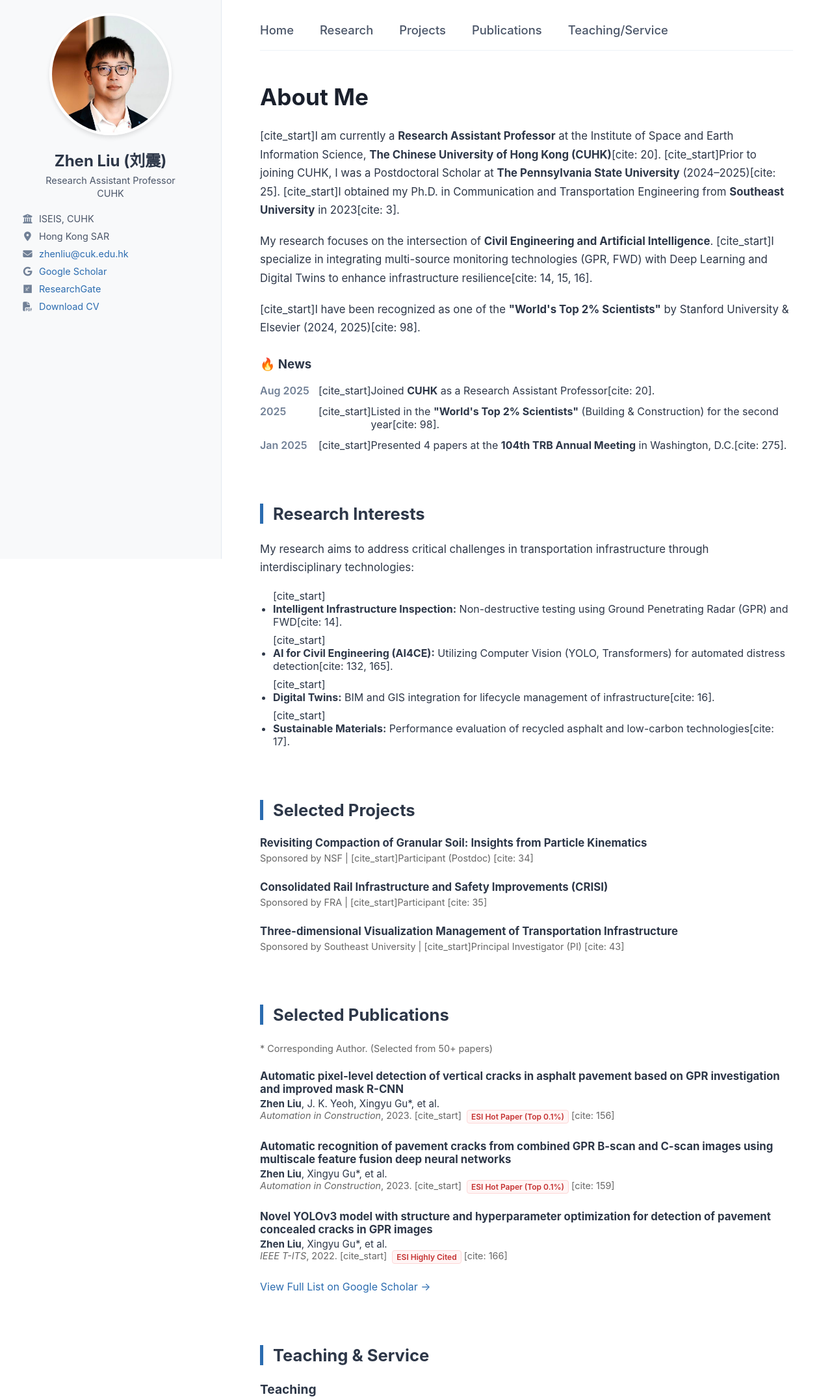
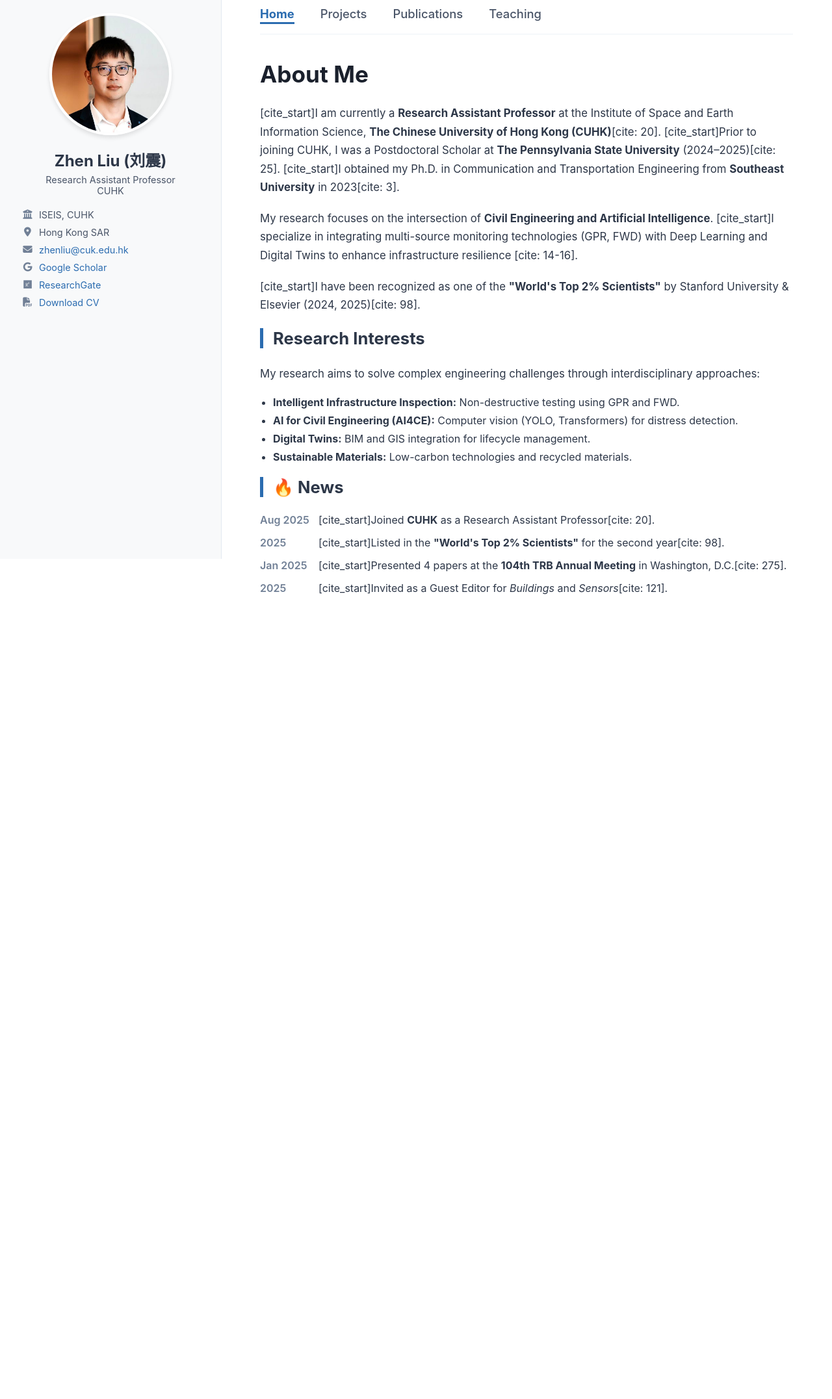
Before and after one commit to ZhenL1996/ZhenL1996.github.io, a plain HTML site: page index.html in a window 1280 px wide. Shown: the part 20-2173 px from the top of the page at 65% size. After the commit the page ends 990 px from the top, so only its background shows below. Drawn offline with Linux system fonts and the light colour scheme.

Commit message:
Update index.html

```diff
--- a/index.html
+++ b/index.html
@@ -6,17 +6,13 @@
     <title>Zhen Liu | CUHK</title>
     <link rel="stylesheet" href="https://cdnjs.cloudflare.com/ajax/libs/font-awesome/6.4.0/css/all.min.css">
     <style>
-        /* --- 1. 全局设置 --- */
+        /* --- 1. 全局样式 --- */
         :root {
-            --primary-color: #2b6cb0; /* 学术蓝 */
+            --primary-color: #2b6cb0;
             --text-color: #2d3748;
-            --bg-color: #ffffff;
             --sidebar-bg: #f8f9fa;
             --link-color: #2b6cb0;
-            --link-hover: #1a365d;
         }
-
-        html { scroll-behavior: smooth; } /* 点击导航平滑滚动 */
 
         body {
             font-family: -apple-system, BlinkMacSystemFont, "Segoe UI", Roboto, "Helvetica Neue", Arial, sans-serif;
@@ -27,9 +23,9 @@
         }
 
         a { color: var(--link-color); text-decoration: none; }
-        a:hover { text-decoration: underline; color: var(--link-hover); }
+        a:hover { text-decoration: underline; }
 
-        /* --- 2. 左侧侧边栏 (固定不动) --- */
+        /* --- 2. 左侧侧边栏 (固定) --- */
         .sidebar {
             width: 280px;
             background-color: var(--sidebar-bg);
@@ -39,10 +35,9 @@
             flex-direction: column;
             align-items: center;
             flex-shrink: 0;
-            position: fixed; /* 固定在左侧 */
+            position: fixed;
             height: 100vh;
             overflow-y: auto;
-            z-index: 1000;
         }
 
         .avatar {
@@ -55,127 +50,94 @@
             border: 4px solid #fff;
         }
 
-        .profile-name {
-            font-size: 1.5rem;
-            font-weight: 700;
-            margin-bottom: 5px;
-            text-align: center;
-        }
-
-        .profile-bio {
-            font-size: 0.9rem;
-            color: #4a5568;
-            text-align: center;
-            margin-bottom: 20px;
-            line-height: 1.4;
-        }
-
+        .profile-name { font-size: 1.5rem; font-weight: 700; margin-bottom: 5px; text-align: center; }
+        .profile-bio { font-size: 0.9rem; color: #4a5568; text-align: center; margin-bottom: 20px; }
         .profile-links { width: 100%; font-size: 0.9rem; }
         .link-item { display: flex; align-items: center; margin-bottom: 10px; color: #4a5568; }
         .link-item i { width: 25px; color: #718096; margin-right: 5px; text-align: center; }
 
         /* --- 3. 右侧主内容区域 --- */
         .main {
-            margin-left: 340px; /* 让出侧边栏的宽度 (280+60) */
-            padding: 40px 60px;
+            margin-left: 340px;
+            padding: 0 60px 40px 60px; /* Top padding removed for sticky nav */
             max-width: 900px;
             flex-grow: 1;
         }
 
-        /* --- 顶部横向导航栏 (新增的核心部分) --- */
+        /* --- 顶部导航栏 (交互核心) --- */
         .top-nav {
             display: flex;
-            gap: 40px; /* 菜单项之间的间距 */
-            margin-bottom: 50px;
-            padding-bottom: 15px;
-            border-bottom: 1px solid #edf2f7; /* 底部淡灰色分割线 */
-            position: sticky; /* 吸顶效果 */
+            gap: 40px;
+            padding: 25px 0 15px 0;
+            border-bottom: 1px solid #edf2f7;
+            position: sticky;
             top: 0;
-            background: rgba(255, 255, 255, 0.95); /* 背景微透明 */
+            background: rgba(255, 255, 255, 0.98);
             z-index: 100;
-            padding-top: 10px;
-            backdrop-filter: blur(5px);
+            margin-bottom: 40px;
         }
 
-        .nav-link {
+        .nav-btn {
+            background: none;
+            border: none;
             font-size: 1.15rem;
             color: #4a5568;
             font-weight: 500;
+            cursor: pointer;
             padding: 5px 0;
             position: relative;
+            font-family: inherit;
         }
 
-        .nav-link:hover {
-            color: var(--primary-color);
-            text-decoration: none;
-        }
+        .nav-btn:hover { color: var(--primary-color); }
 
-        /* 鼠标悬停时的下划线动画 */
-        .nav-link::after {
+        /* 激活状态的菜单样式 */
+        .nav-btn.active { color: var(--primary-color); font-weight: 700; }
+        .nav-btn.active::after {
             content: '';
             position: absolute;
-            width: 0;
-            height: 2px;
+            width: 100%;
+            height: 3px;
             bottom: 0;
             left: 0;
             background-color: var(--primary-color);
-            transition: width 0.3s;
         }
 
-        .nav-link:hover::after {
-            width: 100%;
+        /* --- 内容板块 (默认隐藏) --- */
+        .content-section {
+            display: none; /* 默认隐藏所有板块 */
+            animation: fadeIn 0.4s ease;
         }
 
-        /* --- 内容板块样式 --- */
-        section {
-            margin-bottom: 80px;
-            scroll-margin-top: 100px; /* 防止点击导航时，标题被导航栏遮挡 */
+        /* 默认显示的板块 */
+        .content-section.active-section {
+            display: block;
         }
 
-        h1 { font-size: 2.2rem; margin-bottom: 25px; color: #1a202c; }
-        h2 {
-            font-size: 1.6rem;
-            margin-bottom: 25px;
-            color: #2d3748;
-            border-left: 5px solid var(--primary-color);
-            padding-left: 15px;
+        @keyframes fadeIn {
+            from { opacity: 0; transform: translateY(5px); }
+            to { opacity: 1; transform: translateY(0); }
         }
 
+        /* 通用排版 */
+        h1 { font-size: 2.2rem; margin-bottom: 25px; color: #1a202c; }
+        h2 { font-size: 1.6rem; margin-bottom: 25px; color: #2d3748; border-left: 5px solid var(--primary-color); padding-left: 15px; }
         p { line-height: 1.7; margin-bottom: 1.2rem; font-size: 1.05rem; }
-
-        /* 列表样式 */
         ul { padding-left: 20px; }
         li { margin-bottom: 8px; }
 
-        .project-item, .pub-item { margin-bottom: 25px; }
-        .item-title { font-weight: 700; display: block; font-size: 1.05rem; margin-bottom: 3px; }
-        .item-meta { color: #666; font-size: 0.9rem; }
-
-        /* 标签样式 (Hot Paper) */
-        .tag {
-            display: inline-block;
-            background-color: #fff5f5;
-            color: #c53030;
-            font-size: 0.75rem;
-            padding: 2px 6px;
-            border-radius: 4px;
-            border: 1px solid #fed7d7;
-            margin-left: 8px;
-            font-weight: 600;
-            vertical-align: middle;
-        }
+        .tag { display: inline-block; background: #fff5f5; color: #c53030; font-size: 0.75rem; padding: 2px 6px; border-radius: 4px; border: 1px solid #fed7d7; margin-left: 8px; font-weight: 600; }
 
         /* News 列表 */
-        .news-list { list-style: none; padding: 0; }
-        .news-item { display: flex; margin-bottom: 12px; }
+        .news-item { display: flex; margin-bottom: 15px; }
         .news-date { min-width: 90px; font-weight: 600; color: #718096; }
 
         /* 移动端适配 */
         @media (max-width: 900px) {
             body { flex-direction: column; }
             .sidebar { position: relative; width: auto; height: auto; border-right: none; padding: 30px; }
-            .main { margin-left: 0; padding: 30px; }
-            .top-nav { gap: 20px; flex-wrap: wrap; justify-content: center; font-size: 1rem; }
+            .main { margin-left: 0; padding: 20px; }
+            .top-nav { gap: 20px; flex-wrap: wrap; justify-content: center; }
         }
     </style>
 </head>
@@ -183,159 +145,169 @@
 
     <aside class="sidebar">
         <img src="avatar.jpg" alt="Zhen Liu" class="avatar">
-
         <div class="profile-name">Zhen Liu (刘震)</div>
-        <div class="profile-bio">
-            Research Assistant Professor<br>
-            CUHK
-        </div>
-
+        <div class="profile-bio">Research Assistant Professor<br>CUHK</div>
         <div class="profile-links">
-            <div class="link-item">
-                <i class="fas fa-university"></i> <span>ISEIS, CUHK</span>
-            </div>
-            <div class="link-item">
-                <i class="fas fa-map-marker-alt"></i> <span>Hong Kong SAR</span>
-            </div>
-            <div class="link-item">
-                <i class="fas fa-envelope"></i> <a href="mailto:zhenliu@cuk.edu.hk">zhenliu@cuk.edu.hk</a>
-            </div>
-            <div class="link-item">
-                <i class="fab fa-google"></i> <a href="#">Google Scholar</a>
-            </div>
-            <div class="link-item">
-                <i class="fab fa-researchgate"></i> <a href="#">ResearchGate</a>
-            </div>
-            <div class="link-item">
-                <i class="fas fa-file-pdf"></i> <a href="#">Download CV</a>
-            </div>
+            <div class="link-item"><i class="fas fa-university"></i> <span>ISEIS, CUHK</span></div>
+            <div class="link-item"><i class="fas fa-map-marker-alt"></i> <span>Hong Kong SAR</span></div>
+            <div class="link-item"><i class="fas fa-envelope"></i> <a href="mailto:zhenliu@cuk.edu.hk">zhenliu@cuk.edu.hk</a></div>
+            <div class="link-item"><i class="fab fa-google"></i> <a href="#">Google Scholar</a></div>
+            <div class="link-item"><i class="fab fa-researchgate"></i> <a href="#">ResearchGate</a></div>
+            <div class="link-item"><i class="fas fa-file-pdf"></i> <a href="#">Download CV</a></div>
         </div>
     </aside>
 
     <main class="main">
 
         <nav class="top-nav">
-            <a href="#home" class="nav-link">Home</a>
-            <a href="#research" class="nav-link">Research</a>
-            <a href="#projects" class="nav-link">Projects</a>
-            <a href="#publications" class="nav-link">Publications</a>
-            <a href="#teaching" class="nav-link">Teaching/Service</a>
+            <button class="nav-btn active" onclick="showSection('home', this)">Home</button>
+            <button class="nav-btn" onclick="showSection('projects', this)">Projects</button>
+            <button class="nav-btn" onclick="showSection('publications', this)">Publications</button>
+            <button class="nav-btn" onclick="showSection('teaching', this)">Teaching</button>
         </nav>
 
-        <section id="home">
+        <div id="home" class="content-section active-section">
+            <section>
                 <h1>About Me</h1>
                 <p>
                     [cite_start]I am currently a <strong>Research Assistant Professor</strong> at the Institute of Space and Earth Information Science, <strong>The Chinese University of Hong Kong (CUHK)</strong>[cite: 20]. [cite_start]Prior to joining CUHK, I was a Postdoctoral Scholar at <strong>The Pennsylvania State University</strong> (2024–2025)[cite: 25]. [cite_start]I obtained my Ph.D. in Communication and Transportation Engineering from <strong>Southeast University</strong> in 2023[cite: 3].
                 </p>
                 <p>
-                My research focuses on the intersection of <strong>Civil Engineering and Artificial Intelligence</strong>. [cite_start]I specialize in integrating multi-source monitoring technologies (GPR, FWD) with Deep Learning and Digital Twins to enhance infrastructure resilience[cite: 14, 15, 16].
+                    My research focuses on the intersection of <strong>Civil Engineering and Artificial Intelligence</strong>. [cite_start]I specialize in integrating multi-source monitoring technologies (GPR, FWD) with Deep Learning and Digital Twins to enhance infrastructure resilience [cite: 14-16].
                 </p>
                 <p>
                     [cite_start]I have been recognized as one of the <strong>"World's Top 2% Scientists"</strong> by Stanford University & Elsevier (2024, 2025)[cite: 98].
                 </p>
+            </section>
 
-            <h3 style="margin-top: 30px;">🔥 News</h3>
-            <ul class="news-list">
-                <li class="news-item">
-                    <span class="news-date">Aug 2025</span>
-                    [cite_start]<div>Joined <strong>CUHK</strong> as a Research Assistant Professor[cite: 20].</div>
-                </li>
-                <li class="news-item">
-                    <span class="news-date">2025</span>
-                    [cite_start]<div>Listed in the <strong>"World's Top 2% Scientists"</strong> (Building & Construction) for the second year[cite: 98].</div>
-                </li>
-                <li class="news-item">
-                    <span class="news-date">Jan 2025</span>
-                    [cite_start]<div>Presented 4 papers at the <strong>104th TRB Annual Meeting</strong> in Washington, D.C.[cite: 275].</div>
-                </li>
+            <section>
+                <h2>Research Interests</h2>
+                <p>My research aims to solve complex engineering challenges through interdisciplinary approaches:</p>
+                <ul>
+                    <li><strong>Intelligent Infrastructure Inspection:</strong> Non-destructive testing using GPR and FWD.</li>
+                    <li><strong>AI for Civil Engineering (AI4CE):</strong> Computer vision (YOLO, Transformers) for distress detection.</li>
+                    <li><strong>Digital Twins:</strong> BIM and GIS integration for lifecycle management.</li>
+                    <li><strong>Sustainable Materials:</strong> Low-carbon technologies and recycled materials.</li>
                 </ul>
             </section>
 
-        <section id="research">
-            <h2>Research Interests</h2>
-            <p>My research aims to address critical challenges in transportation infrastructure through interdisciplinary technologies:</p>
-            <ul>
-                [cite_start]<li><strong>Intelligent Infrastructure Inspection:</strong> Non-destructive testing using Ground Penetrating Radar (GPR) and FWD[cite: 14].</li>
-                [cite_start]<li><strong>AI for Civil Engineering (AI4CE):</strong> Utilizing Computer Vision (YOLO, Transformers) for automated distress detection[cite: 132, 165].</li>
-                [cite_start]<li><strong>Digital Twins:</strong> BIM and GIS integration for lifecycle management of infrastructure[cite: 16].</li>
-                [cite_start]<li><strong>Sustainable Materials:</strong> Performance evaluation of recycled asphalt and low-carbon technologies[cite: 17].</li>
-            </ul>
-        </section>
-
-        <section id="projects">
-            <h2>Selected Projects</h2>
-            <div class="project-item">
-                <span class="item-title">Revisiting Compaction of Granular Soil: Insights from Particle Kinematics</span>
-                <span class="item-meta">Sponsored by NSF | [cite_start]Participant (Postdoc) [cite: 34]</span>
+            <section>
+                <h2>🔥 News</h2>
+                <div class="news-item">
+                    <span class="news-date">Aug 2025</span>
+                    [cite_start]<div>Joined <strong>CUHK</strong> as a Research Assistant Professor[cite: 20].</div>
                 </div>
-            <div class="project-item">
-                <span class="item-title">Consolidated Rail Infrastructure and Safety Improvements (CRISI)</span>
-                <span class="item-meta">Sponsored by FRA | [cite_start]Participant [cite: 35]</span>
+                <div class="news-item">
+                    <span class="news-date">2025</span>
+                    [cite_start]<div>Listed in the <strong>"World's Top 2% Scientists"</strong> for the second year[cite: 98].</div>
                 </div>
-            <div class="project-item">
-                <span class="item-title">Three-dimensional Visualization Management of Transportation Infrastructure</span>
-                <span class="item-meta">Sponsored by Southeast University | [cite_start]Principal Investigator (PI) [cite: 43]</span>
+                <div class="news-item">
+                    <span class="news-date">Jan 2025</span>
+                    [cite_start]<div>Presented 4 papers at the <strong>104th TRB Annual Meeting</strong> in Washington, D.C.[cite: 275].</div>
+                </div>
+                <div class="news-item">
+                    <span class="news-date">2025</span>
+                    [cite_start]<div>Invited as a Guest Editor for <em>Buildings</em> and <em>Sensors</em>[cite: 121].</div>
                 </div>
             </section>
+        </div>
 
-        <section id="publications">
-            <h2>Selected Publications</h2>
-            <p style="font-size: 0.9rem; color: #666;">* Corresponding Author. (Selected from 50+ papers)</p>
+        <div id="projects" class="content-section">
+            <h2>Research Projects</h2>
+            <div style="margin-bottom: 30px;">
+                <h3 style="margin-bottom: 5px;">Revisiting Compaction of Granular Soil: Insights from Particle Kinematics</h3>
+                <div style="color: #666; font-style: italic;">Sponsored by National Science Foundation (NSF) | 2024 - Present</div>
+                <p>Participant (Postdoctoral Scholar). [cite_start]Investigating soil compaction mechanisms using advanced particle kinematics analysis[cite: 34].</p>
+            </div>
 
-            <div class="pub-item">
-                <span class="item-title">Automatic pixel-level detection of vertical cracks in asphalt pavement based on GPR investigation and improved mask R-CNN</span>
-                <div style="font-size:0.95rem"><strong>Zhen Liu</strong>, J. K. Yeoh, Xingyu Gu*, et al.</div>
-                <div class="item-meta">
-                    <em>Automation in Construction</em>, 2023.
-                    [cite_start]<span class="tag">ESI Hot Paper (Top 0.1%)</span> [cite: 156]
+            <div style="margin-bottom: 30px;">
+                <h3 style="margin-bottom: 5px;">Consolidated Rail Infrastructure and Safety Improvements (CRISI)</h3>
+                <div style="color: #666; font-style: italic;">Sponsored by Federal Railroad Administration (FRA) | 2024 - Present</div>
+                <p>Participant. [cite_start]Focusing on rail infrastructure safety enhancements[cite: 35].</p>
+            </div>
+
+            <div style="margin-bottom: 30px;">
+                <h3 style="margin-bottom: 5px;">3D Visualization Management of Transportation Infrastructure</h3>
+                <div style="color: #666; font-style: italic;">Sponsored by Southeast University | 2021 - 2023</div>
+                <p>Principal Investigator. [cite_start]Developed a system for 3D mapping and management of infrastructure based on NDT[cite: 43].</p>
             </div>
         </div>
 
-            <div class="pub-item">
-                <span class="item-title">Automatic recognition of pavement cracks from combined GPR B-scan and C-scan images using multiscale feature fusion deep neural networks</span>
-                <div style="font-size:0.95rem"><strong>Zhen Liu</strong>, Xingyu Gu*, et al.</div>
-                <div class="item-meta">
-                    <em>Automation in Construction</em>, 2023.
-                    [cite_start]<span class="tag">ESI Hot Paper (Top 0.1%)</span> [cite: 159]
+        <div id="publications" class="content-section">
+            <h2>Selected Publications</h2>
+            <p style="color: #666; margin-bottom: 20px;">* Corresponding Author. For a full list, please visit my <a href="#">Google Scholar</a>.</p>
+
+            <div style="margin-bottom: 20px;">
+                <strong>1. Automatic pixel-level detection of vertical cracks in asphalt pavement based on GPR investigation and improved mask R-CNN</strong><br>
+                Zhen Liu, J. K. Yeoh, Xingyu Gu*, et al.<br>
+                [cite_start]<em>Automation in Construction</em>, 2023. <span class="tag">ESI Hot Paper</span> [cite: 156]
+            </div>
+
+            <div style="margin-bottom: 20px;">
+                <strong>2. Automatic recognition of pavement cracks from combined GPR B-scan and C-scan images using multiscale feature fusion deep neural networks</strong><br>
+                Zhen Liu, Xingyu Gu*, et al.<br>
+                [cite_start]<em>Automation in Construction</em>, 2023. <span class="tag">ESI Hot Paper</span> [cite: 159]
+            </div>
+
+            <div style="margin-bottom: 20px;">
+                <strong>3. Novel YOLOv3 model with structure and hyperparameter optimization for detection of pavement concealed cracks in GPR images</strong><br>
+                Zhen Liu, Xingyu Gu*, et al.<br>
+                [cite_start]<em>IEEE Transactions on Intelligent Transportation Systems</em>, 2022. <span class="tag">ESI Highly Cited</span> [cite: 166]
+            </div>
+
+            <div style="margin-bottom: 20px;">
+                <strong>4. Development of Field Compaction Curves for Asphalt Mixtures Based on Laboratory Workability Tests and Machine Learning Modeling</strong><br>
+                Zhen Liu, Shihui Shen*, et al.<br>
+                [cite_start]<em>Construction and Building Materials</em>, 2025[cite: 191].
             </div>
         </div>
 
-            <div class="pub-item">
-                <span class="item-title">Novel YOLOv3 model with structure and hyperparameter optimization for detection of pavement concealed cracks in GPR images</span>
-                <div style="font-size:0.95rem"><strong>Zhen Liu</strong>, Xingyu Gu*, et al.</div>
-                <div class="item-meta">
-                    <em>IEEE T-ITS</em>, 2022.
-                    [cite_start]<span class="tag">ESI Highly Cited</span> [cite: 166]
-                </div>
+        <div id="teaching" class="content-section">
+            <h2>Teaching Experience</h2>
+
+            <div style="margin-bottom: 25px;">
+                <h3 style="margin-bottom: 5px;">ESGS 5017: Geoinformation Technologies for Risk and Crises Management</h3>
+                <div style="color: #666;">The Chinese University of Hong Kong (CUHK) | 2026 - 2027</div>
+                <p>Lecturer. [cite_start]Course covers the role of geoinformation technologies in early warning and crisis management[cite: 51].</p>
             </div>
 
-            <a href="https://scholar.google.com/" target="_blank">View Full List on Google Scholar &rarr;</a>
-        </section>
-
-        <section id="teaching">
-            <h2>Teaching & Service</h2>
-
-            <h3 style="font-size: 1.2rem; margin-top: 0;">Teaching</h3>
-            <div class="project-item">
-                <span class="item-title">ESGS 5017: Geoinformation Technologies for Risk and Crises Management</span>
-                <span class="item-meta">CUHK (2026-2027) | [cite_start]Lecturer [cite: 51]</span>
-            </div>
-            <div class="project-item">
-                <span class="item-title">CE 335: Engineering Mechanics of Soils</span>
-                <span class="item-meta">Penn State University (2024-2025) | [cite_start]Guest Lecturer [cite: 58]</span>
+            <div style="margin-bottom: 25px;">
+                <h3 style="margin-bottom: 5px;">CE 335: Engineering Mechanics of Soils</h3>
+                <div style="color: #666;">Penn State University | 2024 - 2025</div>
+                <p>Guest Lecturer. [cite_start]Topics included soil compositions, stress analysis, and slope stability[cite: 58].</p>
             </div>
 
-            <h3 style="font-size: 1.2rem; margin-top: 25px;">Professional Service</h3>
-            <div class="project-item">
-                <span class="item-title">Editorial Board Member</span>
-                [cite_start]<span class="item-meta">Discover Civil Engineering [cite: 118]</span>
+            <h2>Service</h2>
+            <ul>
+                [cite_start]<li><strong>Editorial Board Member:</strong> Discover Civil Engineering [cite: 118]</li>
+                [cite_start]<li><strong>Guest Editor:</strong> Sensors, Buildings, Remote Sensing [cite: 121-125]</li>
+                [cite_start]<li><strong>Reviewer:</strong> IEEE T-ITS, Automation in Construction, etc. [cite: 128]</li>
+            </ul>
         </div>
-            <div class="project-item">
-                <span class="item-title">Guest Editor</span>
-                [cite_start]<span class="item-meta">Sensors, Buildings, Remote Sensing [cite: 121, 122, 125]</span>
-            </div>
-        </section>
 
     </main>
+
+    <script>
+        function showSection(sectionId, btnElement) {
+            // 1. 隐藏所有内容板块
+            const sections = document.querySelectorAll('.content-section');
+            sections.forEach(section => {
+                section.classList.remove('active-section');
+            });
+
+            // 2. 显示目标板块
+            document.getElementById(sectionId).classList.add('active-section');
+
+            // 3. 更新按钮的激活状态
+            const buttons = document.querySelectorAll('.nav-btn');
+            buttons.forEach(btn => {
+                btn.classList.remove('active');
+            });
+            btnElement.classList.add('active');
+
+            // 4. 回到顶部 (可选)
+            window.scrollTo({ top: 0, behavior: 'smooth' });
+        }
+    </script>
 </body>
 </html>
```
Lines whose indentation alone changed are shown as unchanged.
